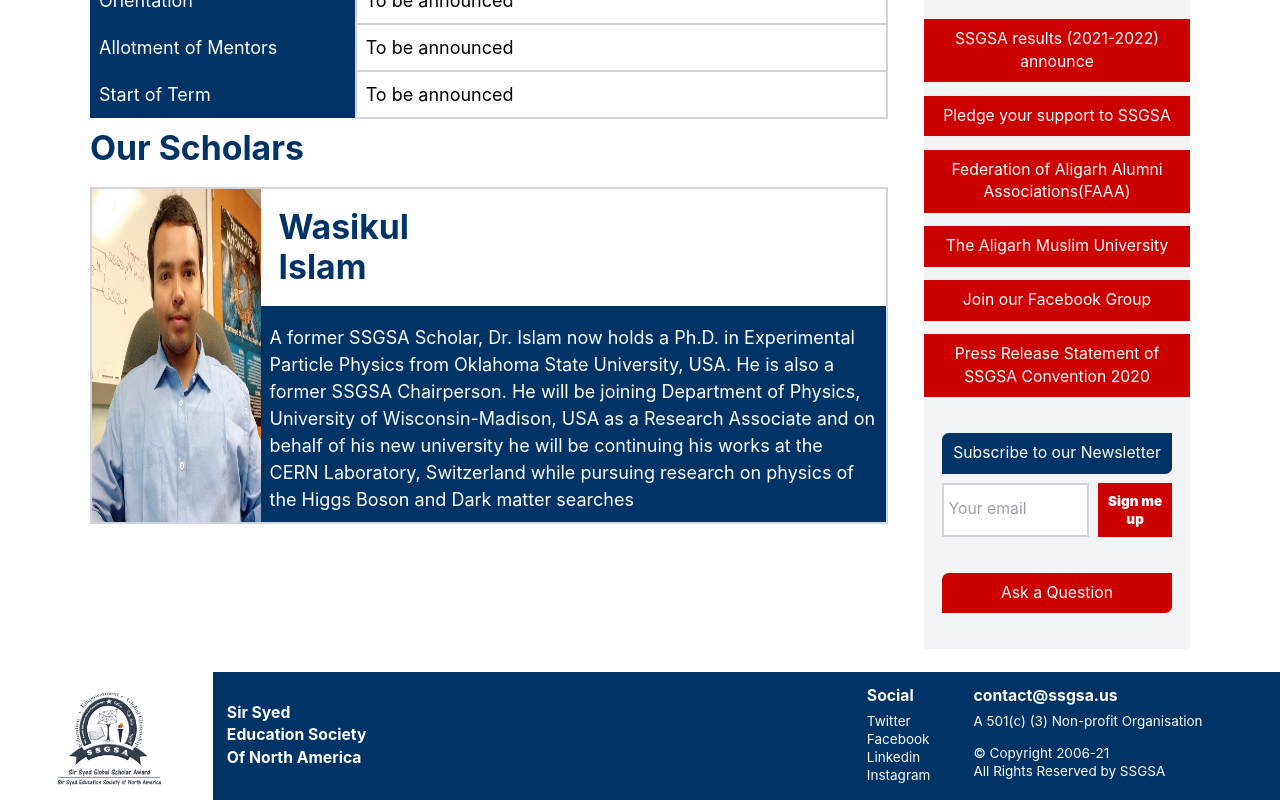
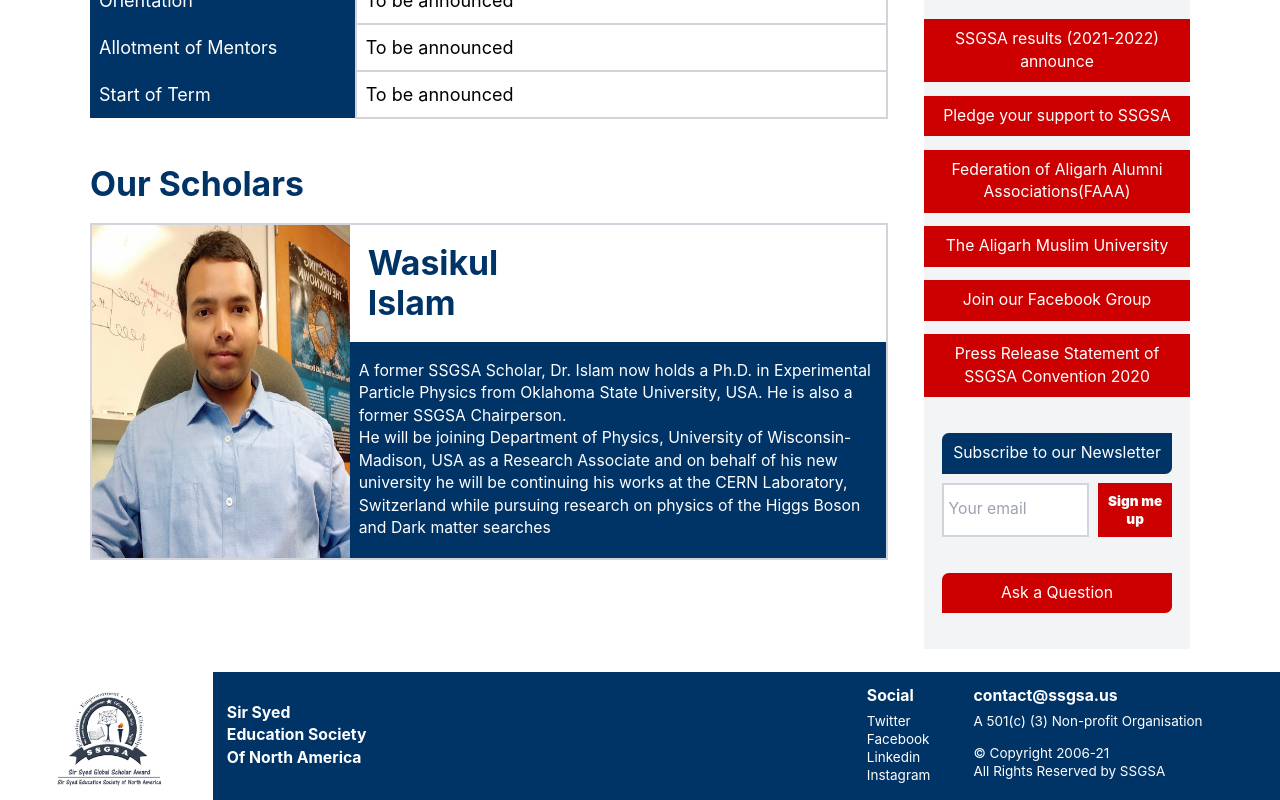
Before and after one commit to ssgsa-us/ssgsa.us, a Next.js app: page / in a window 1280 px wide. Shown: the part 1120-1920 px from the top of the page. Built offline with nearby package versions, Linux system fonts and the light colour scheme.

Commit message:
Update Scholar component

```diff
--- a/components/Scholar.js
+++ b/components/Scholar.js
@@ -3,7 +3,7 @@ import Image from "next/image";
 const Scholar = () => {
   return (
     <div>
-      <div className="  text-blue-850 font-bold lg:text-3xl mt-2">
+      <div className="text-blue-850 font-bold lg:text-3xl mt-10">
         Our Scholars
       </div>
       <div className="container container max-w-full m-auto flex flex-wrap flex-col md:flex-row items-center justify-start">
@@ -16,13 +16,13 @@ const Scholar = () => {
               alt="Scholar image"
             />
             <div className="flex-col leading-normal bg-blue-850">
-              <div className=" justify-self-stretch text-blue-850 bg-white font-bold lg:text-3xl mb-2 p-4">
-                Wasikul <br /> Islam
+              <div className=" justify-self-stretch text-blue-850 bg-white font-bold lg:text-3xl p-4">
+                Wasikul <br />Islam
               </div>
-              <div className="justify-self-stretch text-white p-2">
+              <div className="justify-self-stretch text-sm text-white mt-2 mb-2 p-2">
                 A former SSGSA Scholar, Dr. Islam now holds a Ph.D. in
                 Experimental Particle Physics from Oklahoma State University,
-                USA. He is also a former SSGSA Chairperson. He will be joining
+                USA. He is also a former SSGSA Chairperson.<br /> He will be joining
                 Department of Physics, University of Wisconsin-Madison, USA as a
                 Research Associate and on behalf of his new university he will
                 be continuing his works at the CERN Laboratory, Switzerland
@@ -33,7 +33,8 @@ const Scholar = () => {
           </div>
         </div>
       </div>
-    </div>
+      </div>
+
   );
 };
 
```
